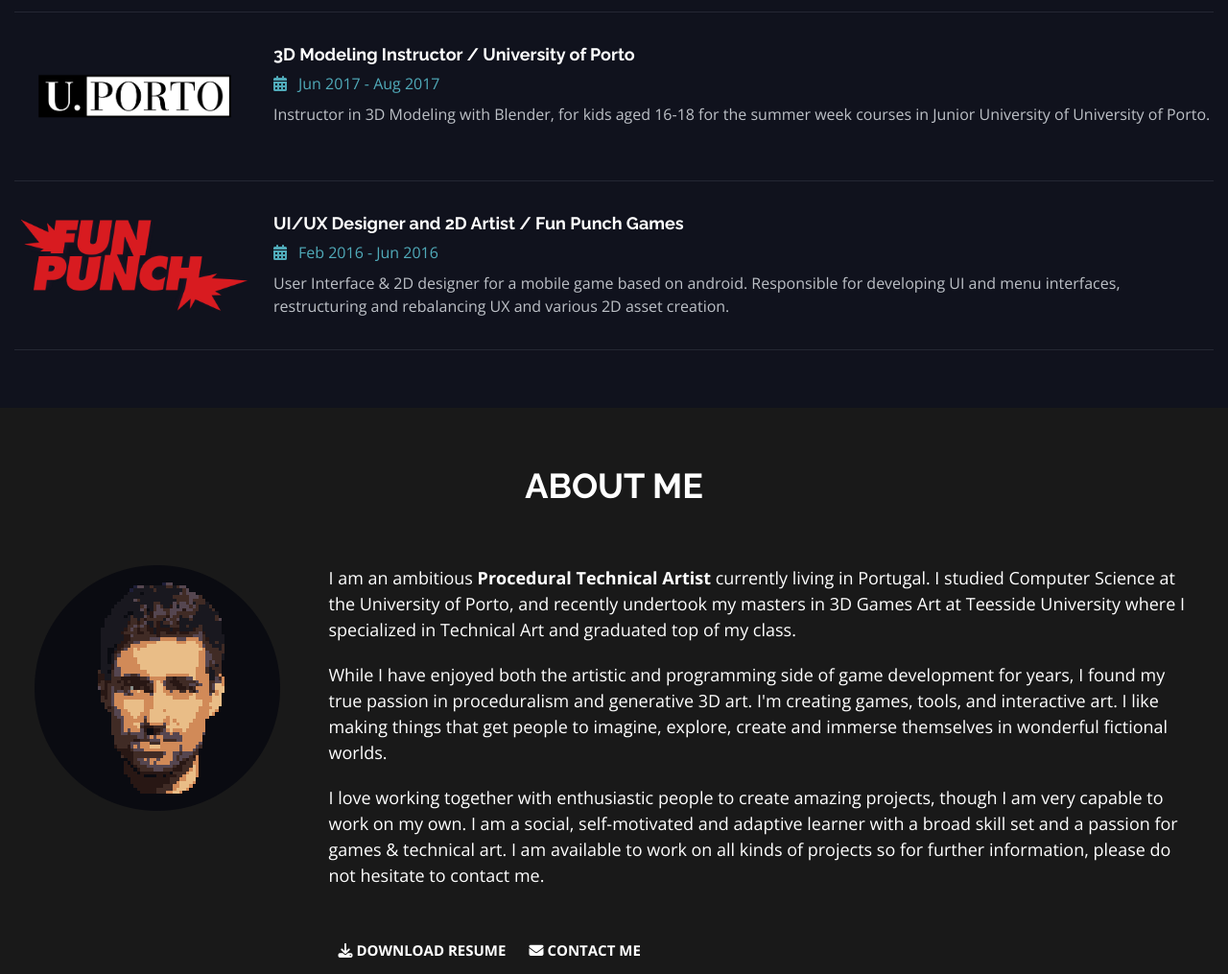
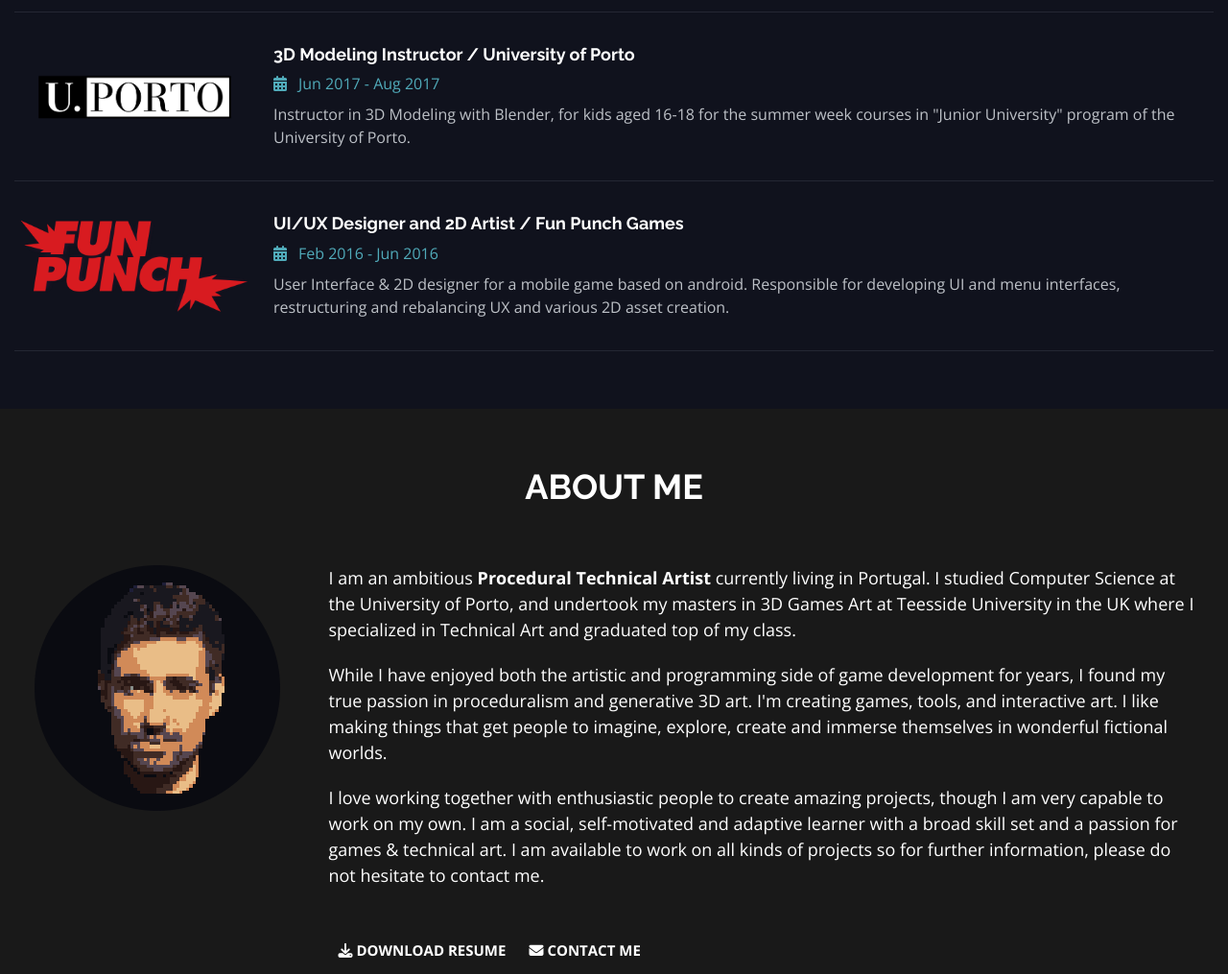
Before and after one commit to FranciscoMurias/franciscomurias.github.io, a plain HTML site: page index.html in a window 1280 px wide. Shown: the part 3592-4607 px from the top of the page at 96% size. Drawn offline with nearby package versions, Linux system fonts and the light colour scheme.

Commit message:
Text changes

```diff
--- a/index.html
+++ b/index.html
@@ -372,7 +372,7 @@
                         <div class="experience-description">
                             <h4>3D Modeling Instructor / University of Porto</h4>
                             <p class="experience-date"><i class="fa fa-calendar time-icon"></i>Jun 2017 - Aug 2017</p>
-                            <p>Instructor in 3D Modeling with Blender, for kids aged 16-18 for the summer week courses in Junior University of University of Porto.</p>
+                            <p>Instructor in 3D Modeling with Blender, for kids aged 16-18 for the summer week courses in "Junior University" program of the University of Porto.</p>
                         </div>
                     </div>
 
@@ -455,10 +455,8 @@
                                     style="max-width: 100%; max-height: 100%;" src="img/profile.png"></div>
                             <div class="col-lg-9">
                                 <p style="font-size: 18px;">I am an ambitious <b>Procedural Technical Artist</b>
-                                    currently
-                                    living in Portugal. I studied Computer Science at the University of Porto, and
-                                    recently
-                                    undertook my masters in 3D Games Art at Teesside University where I specialized in
+                                    currently living in Portugal. I studied Computer Science at the University of Porto, and
+                                    undertook my masters in 3D Games Art at Teesside University in the UK where I specialized in
                                     Technical Art and graduated top of my class.</p>
                                 <p style="font-size: 18px;">While I have enjoyed both the artistic and programming side
                                     of
```
